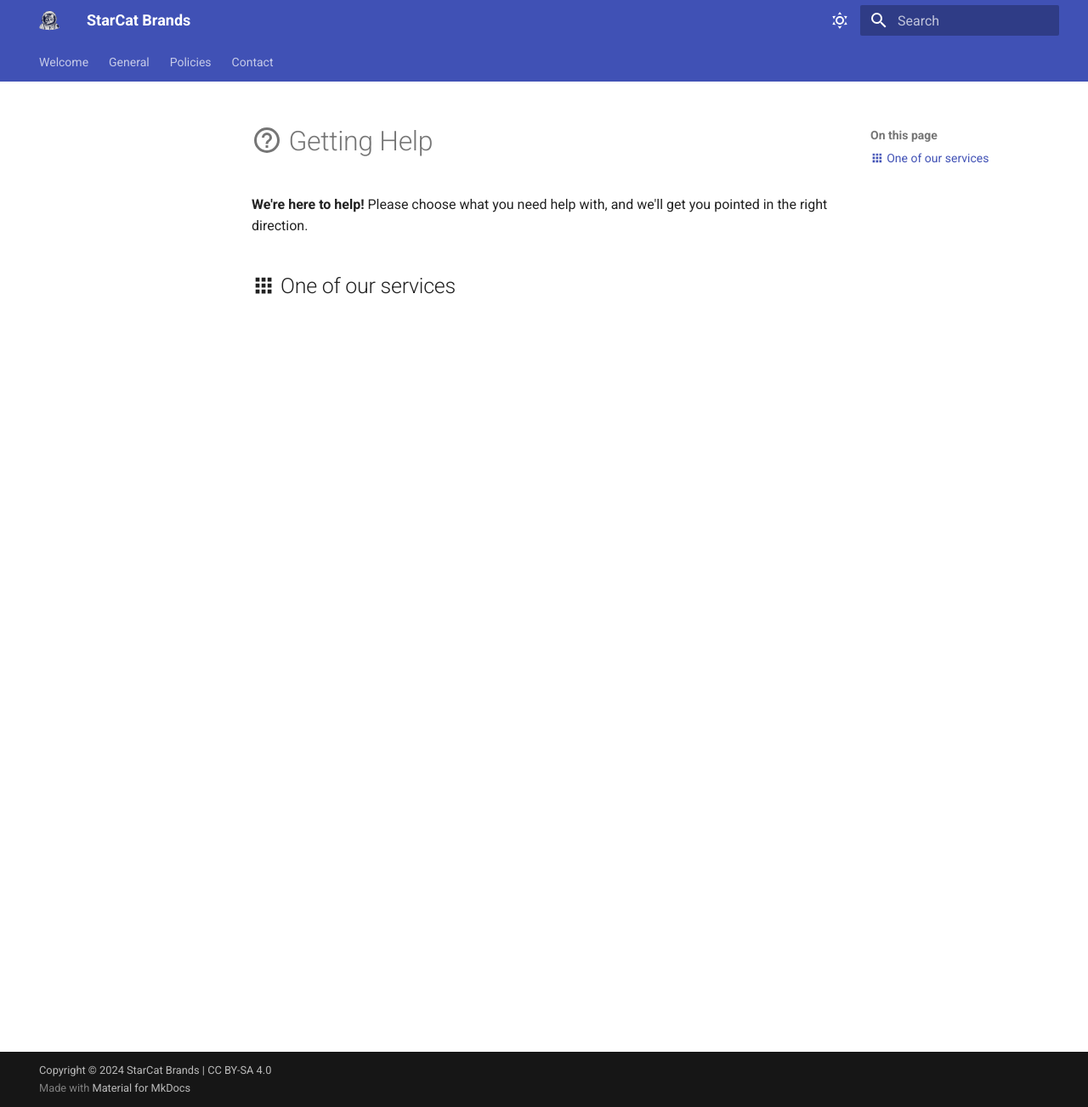
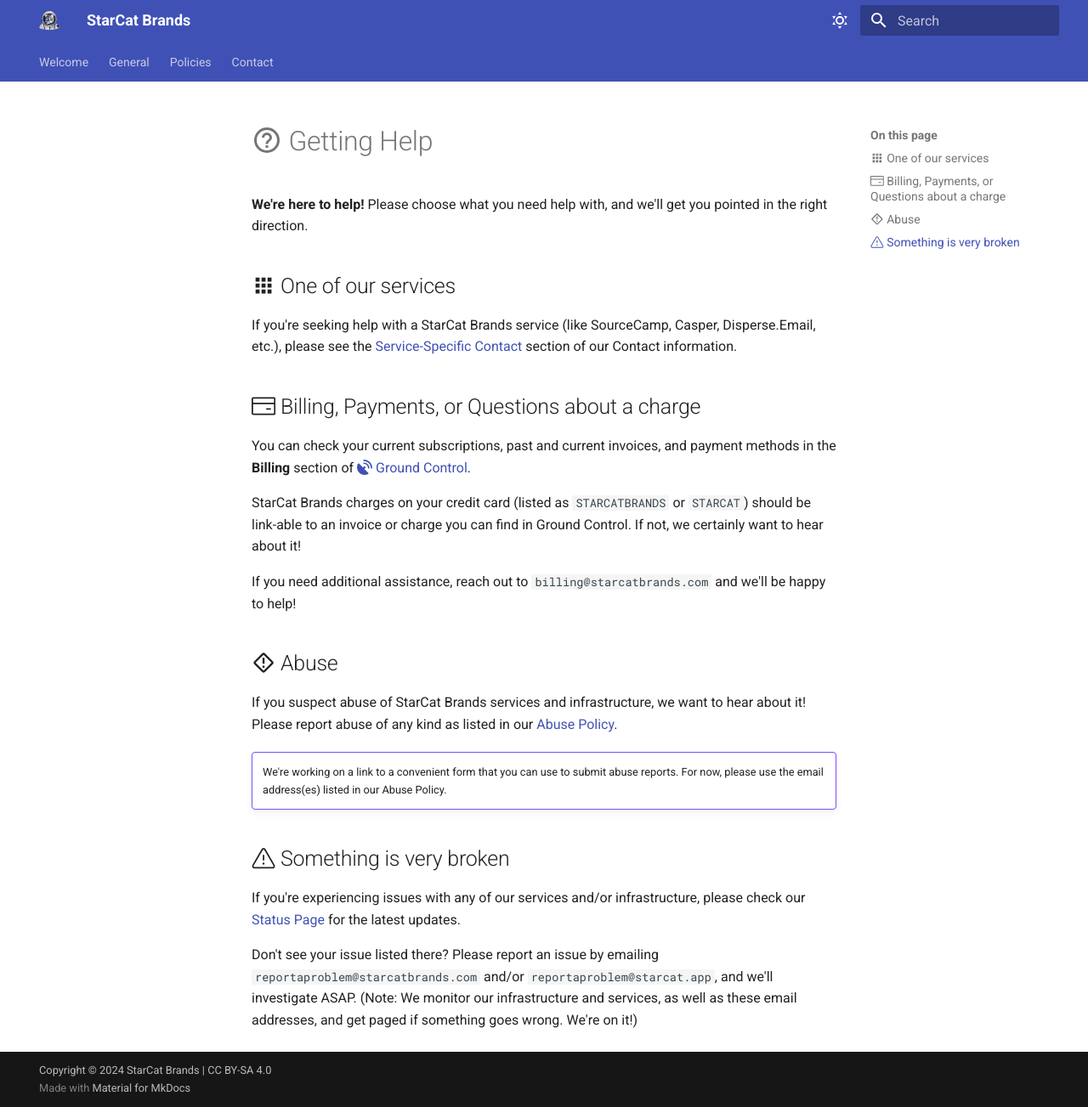
Before and after one commit to starcatbrands/about.starcatbrands.com, an MkDocs documentation site: the page built from docs/help/index.md, in a window 1280 px wide and 1303 px high. Shown: the whole window at 85% size. Built offline with MkDocs 1.6.1 and Material for MkDocs 9.7.7, drawn with Linux system fonts in a browser that asks for light colours; comment, search, counter and statistics services are not loaded.

Commit message:
Update index.md

```diff
--- a/docs/help/index.md
+++ b/docs/help/index.md
@@ -2,3 +2,22 @@
 **We're here to help!** Please choose what you need help with, and we'll get you pointed in the right direction.
 
 ## :material-apps: One of our services
+If you're seeking help with a StarCat Brands service (like SourceCamp, Casper, Disperse.Email, etc.), please see the [Service-Specific Contact](../contact/index.md/#service-specific-contact) section of our Contact information.
+
+## :octicons-credit-card-24: Billing, Payments, or Questions about a charge
+You can check your current subscriptions, past and current invoices, and payment methods in the **Billing** section of [:fontawesome-solid-satellite-dish: Ground Control](https://groundcontrol.starcat.app).
+
+StarCat Brands charges on your credit card (listed as `STARCATBRANDS` or `STARCAT`) should be link-able to an invoice or charge you can find in Ground Control. If not, we certainly want to hear about it!
+
+If you need additional assistance, reach out to `billing@starcatbrands.com` and we'll be happy to help!
+
+## :material-alert-rhombus-outline: Abuse
+If you suspect abuse of StarCat Brands services and infrastructure, we want to hear about it! Please report abuse of any kind as listed in our [Abuse Policy](../policies/abuse.md).
+
+!!! example ""
+    We're working on a link to a convenient form that you can use to submit abuse reports. For now, please use the email address(es) listed in our Abuse Policy.
+
+## :octicons-alert-24: Something is very broken
+If you're experiencing issues with any of our services and/or infrastructure, please check our [Status Page](https://starcatbrands.instatus.com/) for the latest updates.
+
+Don't see your issue listed there? Please report an issue by emailing `reportaproblem@starcatbrands.com` and/or `reportaproblem@starcat.app`, and we'll investigate ASAP. (Note: We monitor our infrastructure and services, as well as these email addresses, and get paged if something goes wrong. We're on it!)
```
